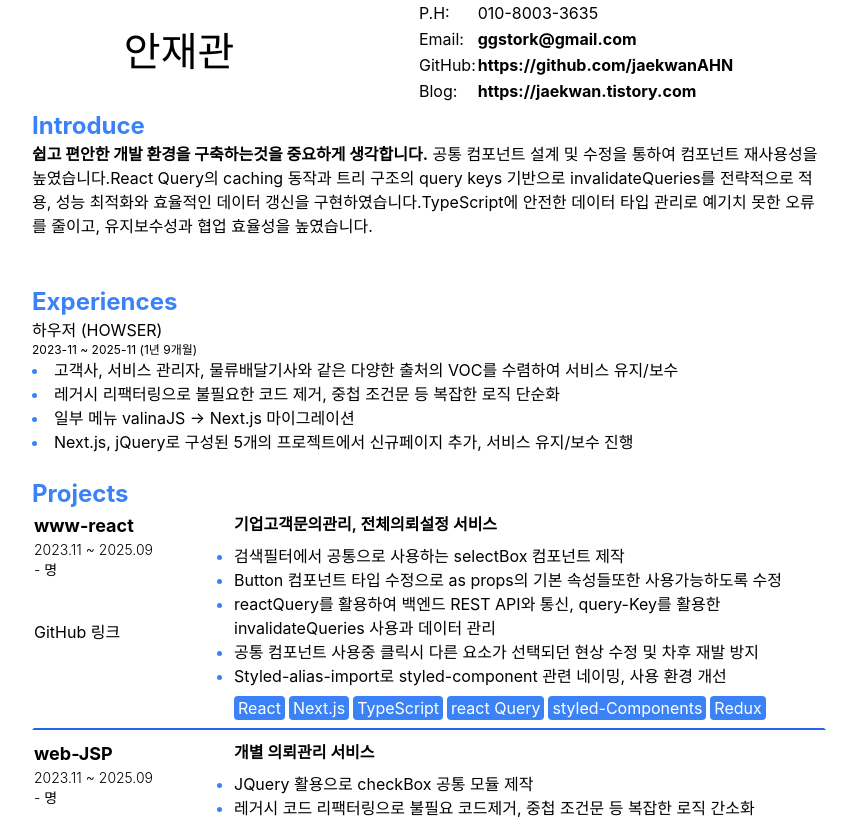
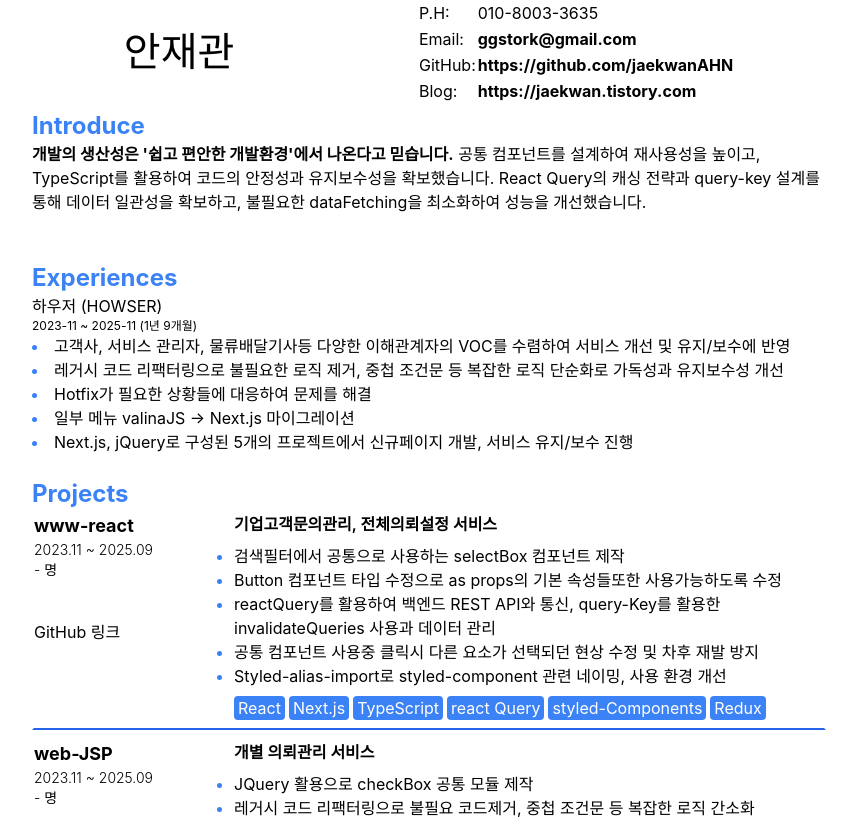
Before and after one commit to jaekwanAHN/resume, a Next.js app: page / in a window 1280 px wide. Shown: the top 819 px of the page, without its empty margins (211-1068 px from the left). Built offline with nearby package versions, Linux system fonts and the light colour scheme; a web font is replaced by a local one.

Commit message:
ENH: 내용 업데이트2

```diff
--- /dev/null
+++ b/src/data/experiences.ts
@@ -0,0 +1,13 @@
+export const experiences = [
+  {
+    name: '하우저 (HOWSER)',
+    date: '2023-11 ~ 2025-11',
+    works: [
+      '고객사, 서비스 관리자, 물류배달기사등 다양한 이해관계자의 VOC를 수렴하여 서비스 개선  및 유지/보수에 반영',
+      '레거시 코드 리팩터링으로 불필요한 로직 제거, 중첩 조건문 등 복잡한 로직 단순화로 가독성과 유지보수성 개선',
+      'Hotfix가 필요한 상황들에 대응하여 문제를 해결',
+      '일부 메뉴 valinaJS -> Next.js 마이그레이션',
+      'Next.js, jQuery로 구성된 5개의 프로젝트에서 신규페이지 개발, 서비스 유지/보수 진행',
+    ],
+  },
+];
--- a/src/data/introduce.ts
+++ b/src/data/introduce.ts
@@ -1,10 +1,9 @@
 import { introduces } from '@/types';
 
 export const introduce: introduces = [
-  '쉽고 편안한 개발 환경을 구축하는것을 중요하게 생각합니다. ' +
-  '공통 컴포넌트 설계 및 수정을 통하여 컴포넌트 재사용성을 높였습니다.' +
-  'React Query의 caching 동작과 트리 구조의 query keys 기반으로 invalidateQueries를 전략적으로 적용, 성능 최적화와 효율적인 데이터 갱신을 구현하였습니다.' +
-  'TypeScript에 안전한 데이터 타입 관리로 예기치 못한 오류를 줄이고, 유지보수성과 협업 효율성을 높였습니다.'
+  " 개발의 생산성은 '쉽고 편안한 개발환경'에서 나온다고 믿습니다. " +
+    '공통 컴포넌트를 설계하여 재사용성을 높이고, TypeScript를 활용하여 코드의 안정성과 유지보수성을 확보했습니다.' +
+    ' React Query의 캐싱 전략과 query-key 설계를 통해 데이터 일관성을 확보하고, 불필요한 dataFetching을 최소화하여 성능을 개선했습니다.',
 ];
 
 export default introduce;
--- a/src/data/personal.ts
+++ b/src/data/personal.ts
@@ -13,18 +13,6 @@ export const personalInformation: PersonalInformation = {
     ['React Query', 'Redux'],
     ['Git', 'GitHub', 'GitLab'],
   ],
-  experiences: [
-    {
-      name: '하우저 (HOWSER)',
-      date: '2023-11 ~ 2025-11',
-      works: [
-        '고객사, 서비스 관리자, 물류배달기사와 같은 다양한 출처의 VOC를 수렴하여 서비스 유지/보수',
-        '레거시 리팩터링으로 불필요한 코드 제거, 중첩 조건문 등 복잡한 로직 단순화',
-        '일부 메뉴 valinaJS -> Next.js 마이그레이션',
-        'Next.js, jQuery로 구성된 5개의 프로젝트에서 신규페이지 추가, 서비스 유지/보수 진행'
-      ],
-    },
-  ],
   education: '국민대학교(컴퓨터공학 전공 • 학사) 2014-02 ~ 2021-02',
   certification: '정보처리기사 2020-12',
   activities: [
--- a/src/pages/index.tsx
+++ b/src/pages/index.tsx
@@ -3,16 +3,17 @@ import Header from '@/components/Header';
 import Projects from '@/components/Projects';
 import Certification from '@/components/certification';
 import Education from '@/components/education';
-import Experiences from '@/components/experiences';
 import Skills from '@/components/skills';
 import { personalInformation } from '@/data/personal';
 import { projects } from '@/data/projects';
+import { experiences } from '@/data/experiences';
+import Experiences from '@/components/experiences';
 
 export default function Page() {
   return (
     <main>
       <Header PersonalInformation={personalInformation} />
-      <Experiences experiences={personalInformation.experiences} />
+      <Experiences experiences={experiences} />
       <Projects projects={projects} />
       <Skills skills={personalInformation.skills} />
       <Activities activities={personalInformation.activities} />
--- a/src/types/index.ts
+++ b/src/types/index.ts
@@ -16,11 +16,6 @@ export interface PersonalInformation {
   github: string;
   blog: string;
   skills: string[][];
-  experiences: {
-    name: string;
-    date: string;
-    works: string[];
-  }[];
   education: string;
   certification: string;
   activities: {
```
